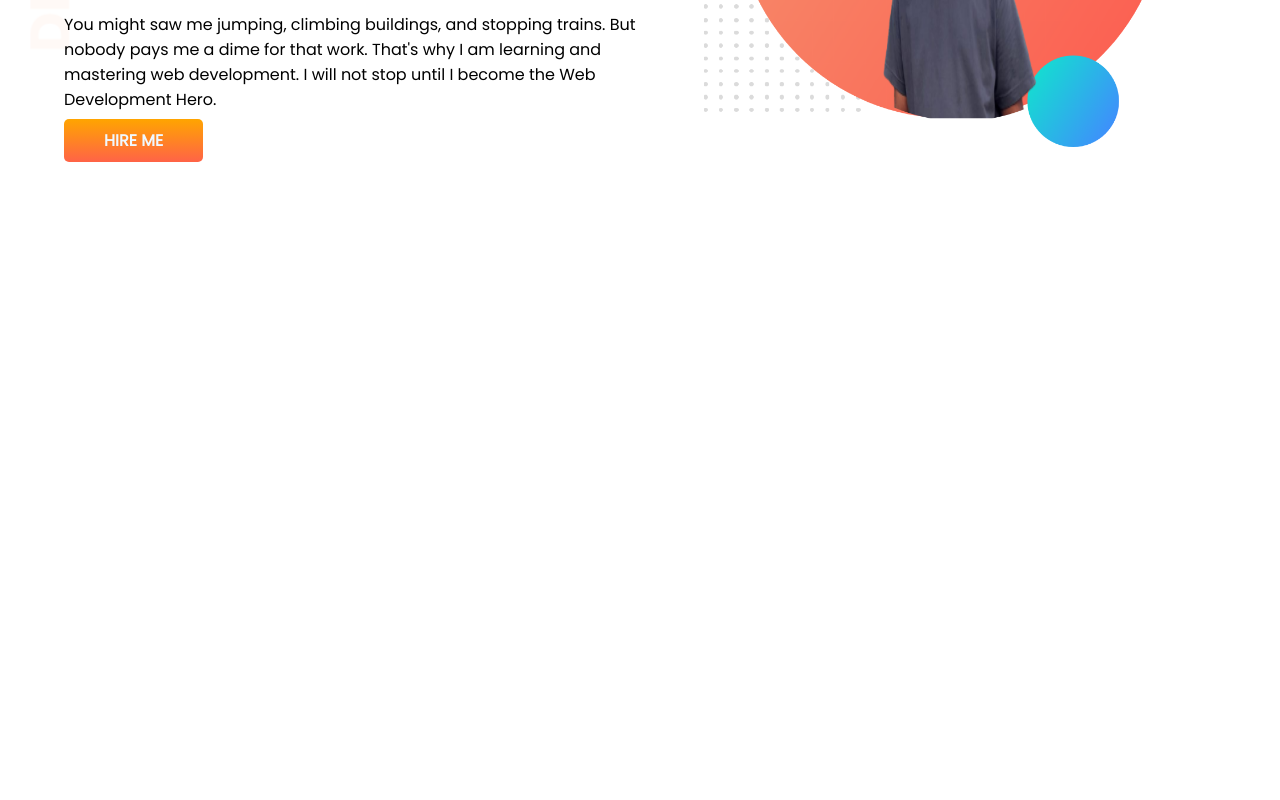
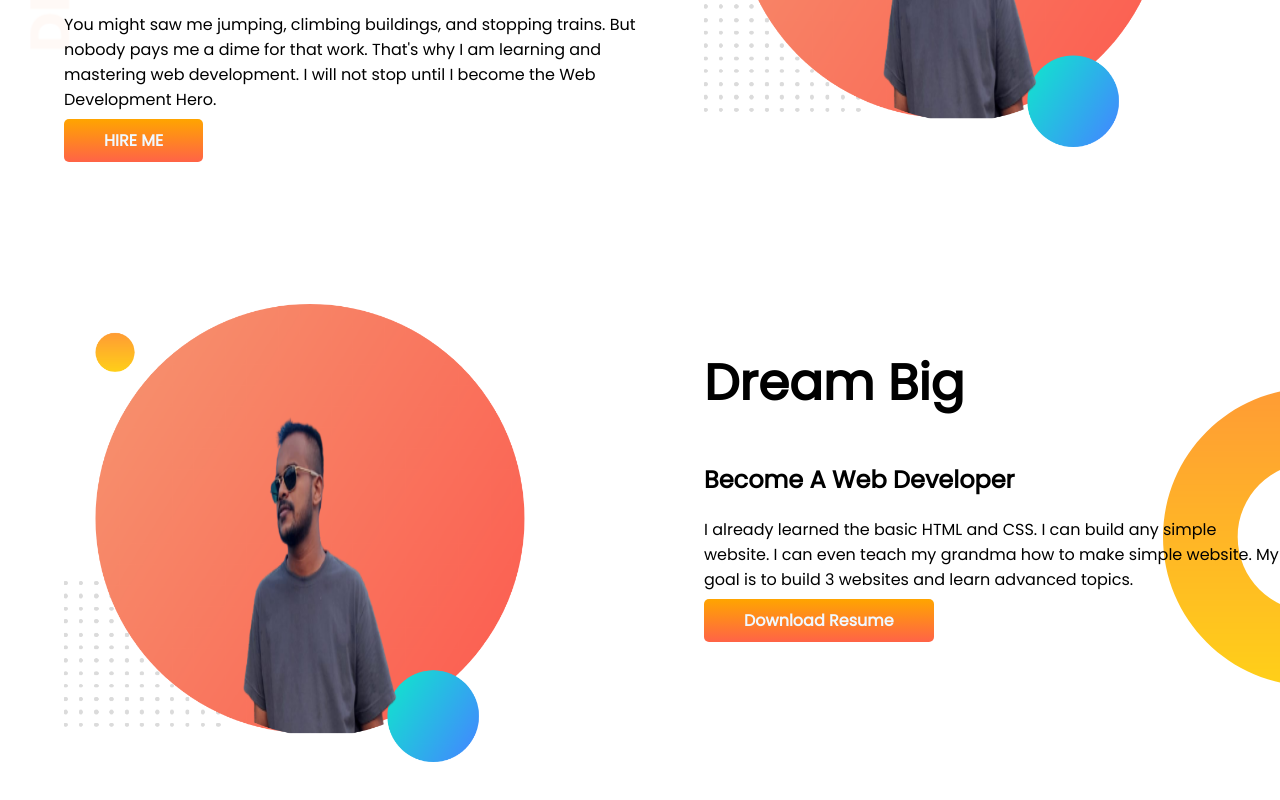
Before and after one commit to Aoyon123/My-Portfolio-Html-Css-, a plain HTML site: page My-Portfolio(Html-Css)/index.html in a window 1280 px wide. Shown: the part 310-1110 px from the top of the page. Before the commit the page ends 800 px from the top, so only its background shows below. Drawn offline with Linux system fonts and the light colour scheme.

Commit message:
dream added

```diff
--- a/My-Portfolio(Html-Css)/index.html
+++ b/My-Portfolio(Html-Css)/index.html
@@ -31,5 +31,26 @@
     </section>
 
 
+  <section class="dream-big">
+      <div class="half-width">
+          <img src="images/Aoyon-backgroundimage.png" alt="">
+      </div>
+
+      <div class="half-width">
+          <h1>Dream Big</h1>
+          <h2>Become A Web Developer</h2>
+          <p>I already learned the basic HTML and CSS. I can build any simple website. I can even teach my grandma how to make simple website. My goal is to build 3 websites and learn advanced topics.</p>
+
+          <a target="_blank" class="link-button" href="">Download Resume</a>
+      </div>
+
+
+
+
+
+
+
+  </section>
+
 </body>
 </html>
--- a/My-Portfolio(Html-Css)/style.css
+++ b/My-Portfolio(Html-Css)/style.css
@@ -12,6 +12,7 @@ h1{
 
 section{
     display:flex;
+    margin-bottom: 150px;
 }
 .half-width{
     width:50%;
@@ -34,3 +35,9 @@ section{
     background-image: url(images/top-banner.png);
     background-repeat: no-repeat;
 }
+
+.dream-big{
+    background-image: url(images/dream-bg.png);
+    background-repeat: no-repeat;
+    background-position: right;
+}
```
